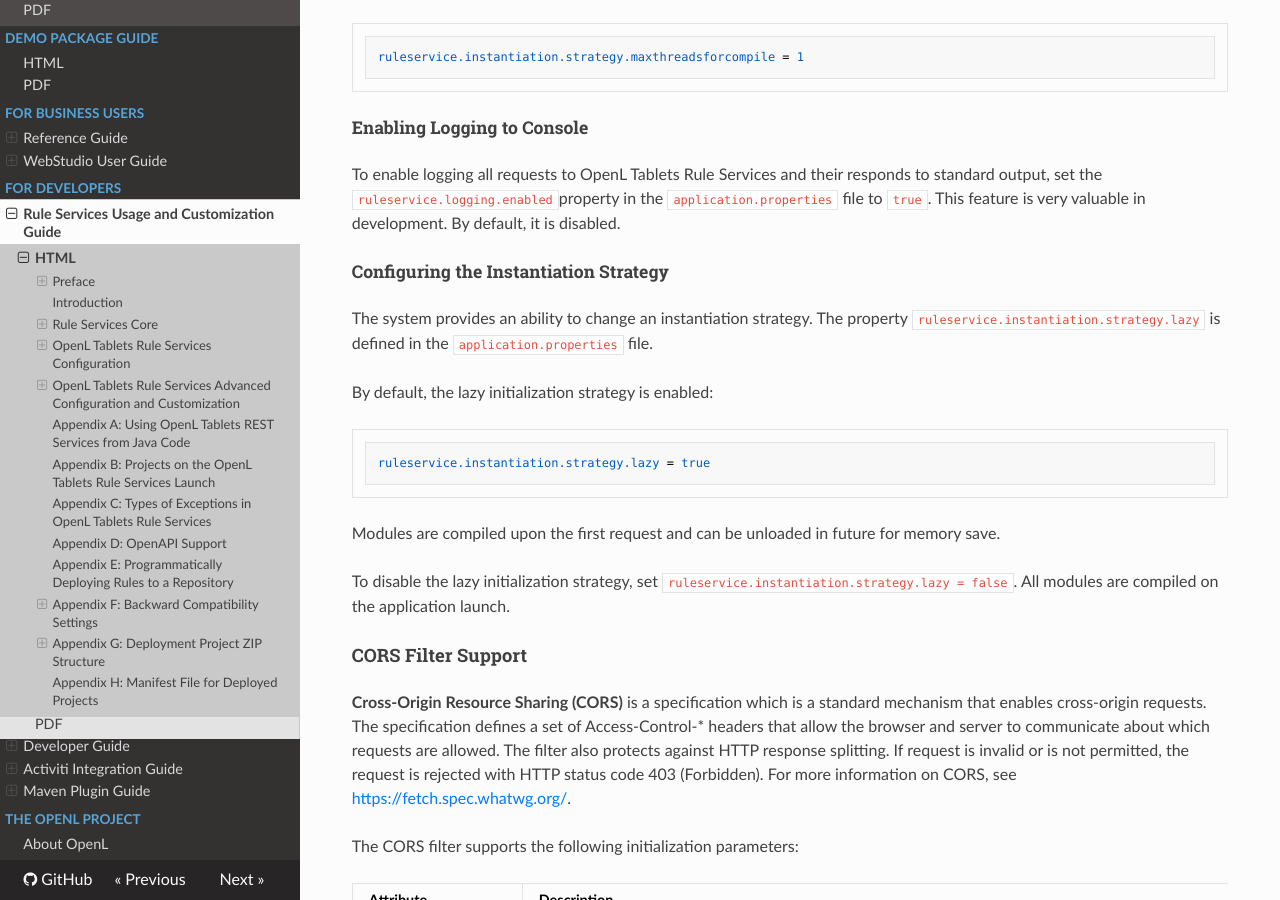
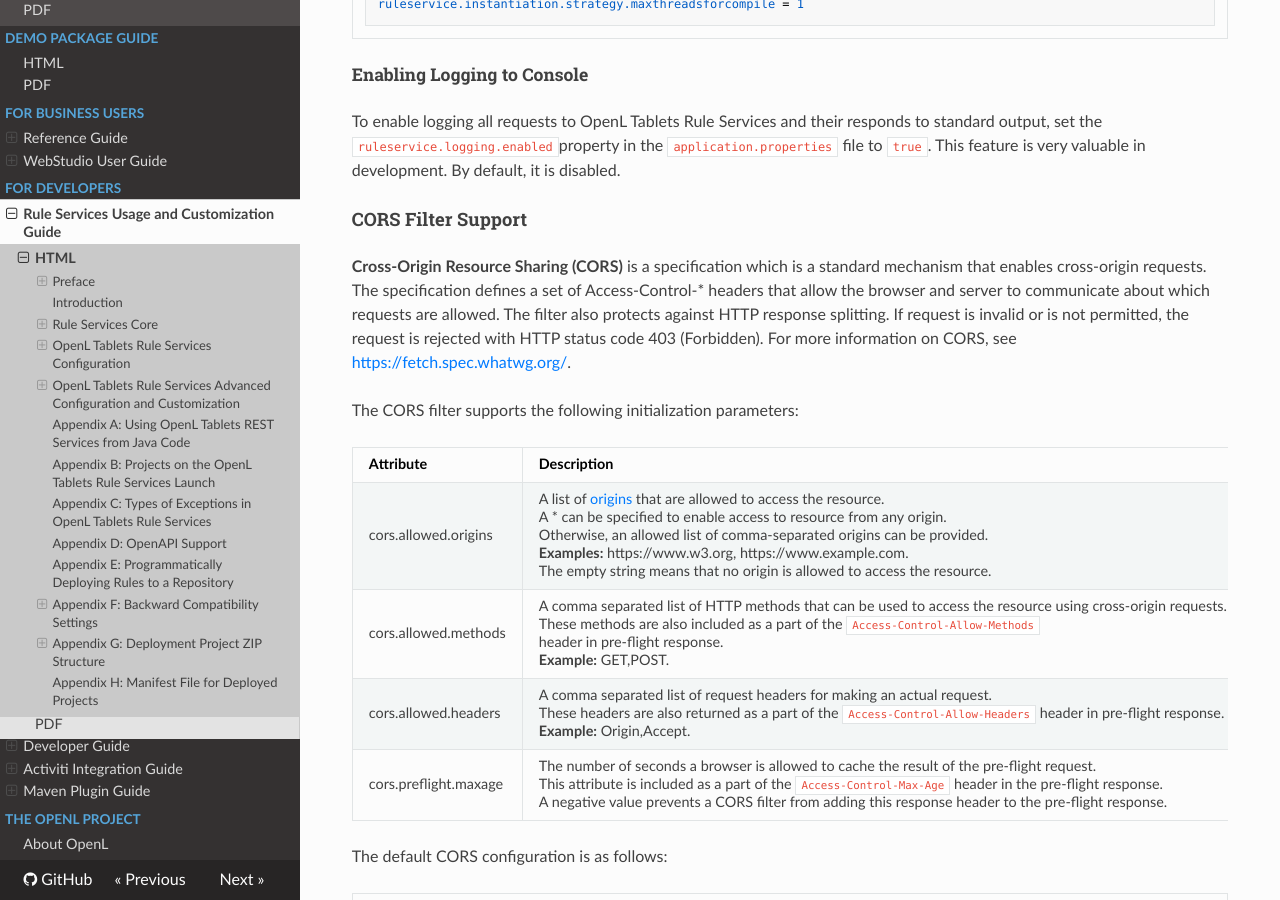
Before and after one commit to agradus/OpenLdocs, an MkDocs documentation site: the page built from docs/documentation/guides/rule_services_usage_and_customization_guide.md, in a window 1280 px wide and 900 px high, scrolled down 27372 px. Built offline with MkDocs 1.6.1, drawn with Linux system fonts in a browser that asks for light colours; nearby versions of some CDN libraries; some of the changed text lies outside the part shown.

Commit message:
EPBDS-14066 Drop ruleservice.instantiation.strategy.lazy property support

````diff
--- a/docs/documentation/guides/rule_services_usage_and_customization_guide.md
+++ b/docs/documentation/guides/rule_services_usage_and_customization_guide.md
@@ -509,7 +509,6 @@
 | groups                            | Defines a list of comma-separated groups used for this project.                                                                                                                                                                                                                                                                                                                                                                                                                                                                                                                                                                                                                                                                                                                                                                                                                                  | No                  |
 | publishers                        | Defines a list of publishers for a project. <br/>Available values are as follows: <br/>- [RESTFUL](#_CXF_REST_Publisher) <br/>- [RMI](#rmi-publisher) <br/>- [KAFKA](#kafka-publisher) <br/>If the publisher list is empty, the service is deployed as a Java object without network API defined. <br/>This can be useful if deploying multiple projects in one deployment <br/>where some of these projects must not define the network API.                                                                                                                                                                                                                                                                                                                                                                                                                                                                                             | No                  |
 | configuration                     | Is used as extension point for custom service configuration.                                                                                                                                                                                                                                                                                                                                                                                                                                                                                                                                                                                                                                                                                                                                                                                                                                     | No                  |
-| lazy-modules-for-compilation      | Defines a list of modules to be loaded in case lazy loading mechanism is used. <br/>Module names can contain Ant path expressions.                                                                                                                                                                                                                                                                                                                                                                                                                                                                                                                                                                                                                                                                                                                                                                    | No                  |
 | jackson.serializationInclusion    | Serialization option for JSON based services.                                                                                                                                                                                                                                                                                                                                                                                                                                                                                                                                                                                                                                                                                                                                                                                                                                                    | No                  |
 | jackson.defaultDateFormat         | Used to define date format is used in JSON.                                                                                                                                                                                                                                                                                                                                                                                                                                                                                                                                                                                                                                                                                                                                                                                                                                                      | No                  |
 | jackson.caseInsensitiveProperties | Deserialization option for JSON based services.                                                                                                                                                                                                                                                                                                                                                                                                                                                                                                                                                                                                                                                                                                                                                                                                                                                  | No                  |
@@ -939,20 +938,6 @@
 ##### Enabling Logging to Console
 
 To enable logging all requests to OpenL Tablets Rule Services and their responds to standard output, set the `ruleservice.logging.enabled `property in the `application.properties` file to `true`. This feature is very valuable in development. By default, it is disabled.
-
-##### Configuring the Instantiation Strategy
-
-The system provides an ability to change an instantiation strategy. The property `ruleservice.instantiation.strategy.lazy` is defined in the `application.properties` file.
-
-By default, the lazy initialization strategy is enabled:
-
-```properties
-ruleservice.instantiation.strategy.lazy = true
-```
-
-Modules are compiled upon the first request and can be unloaded in future for memory save.
-
-To disable the lazy initialization strategy, set `ruleservice.instantiation.strategy.lazy = false`. All modules are compiled on the application launch.
 
 #### CORS Filter Support
 
````
